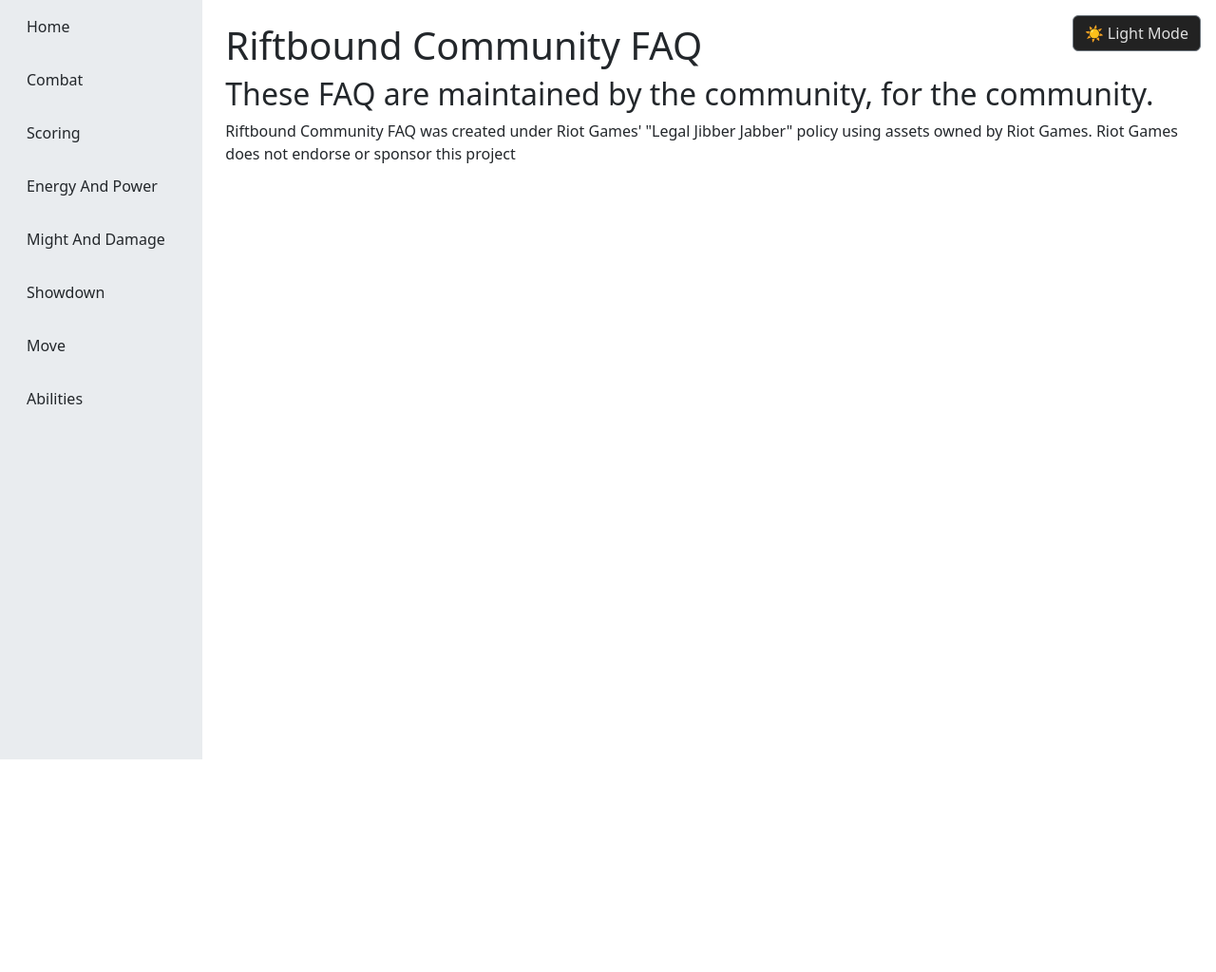
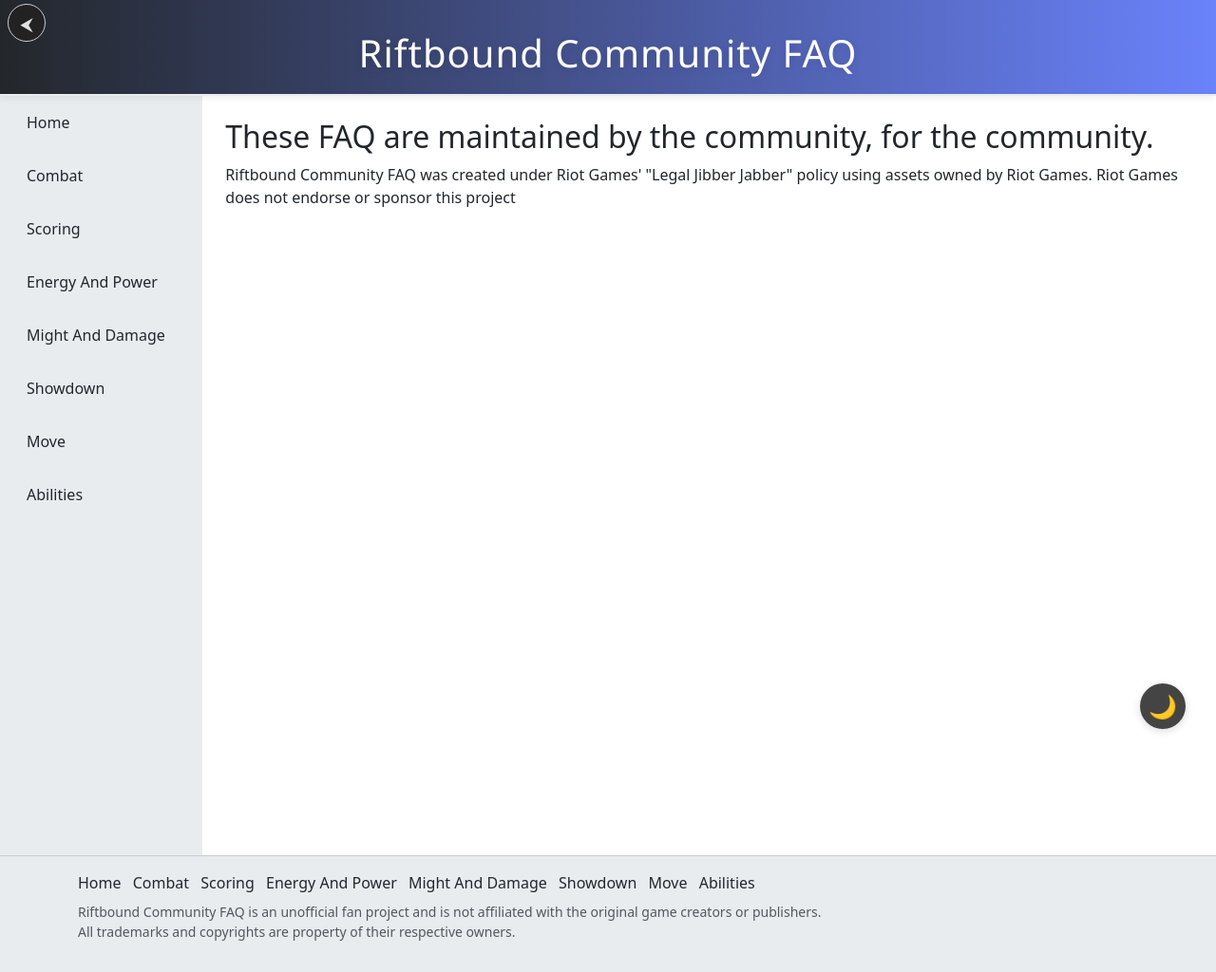
Before and after one commit to Somberlord/riftboundfaq, a Flask app: page / in a window 1280 px wide. Shown: the whole page at 95% size. Before the commit the page ends 800 px from the top, so only its background shows below. Run offline with Flask 3, Linux system fonts and the light colour scheme.

Commit message:
feat(Banner_Footer): Added Banner and Footer for the site Darkmode updates

```diff
--- a/app/static/darkmodeHandler.js
+++ b/app/static/darkmodeHandler.js
@@ -24,21 +24,52 @@ function updateMightIcons() {
     });
 }
 
-document.addEventListener('DOMContentLoaded', function() {
-    // Restore dark mode if previously set
-    const darkPref = localStorage.getItem('darkMode') === 'true';
-    document.body.classList.toggle('dark-mode', darkPref);
-    document.body.classList.toggle('light-mode', !darkPref);
-    // Add toggle button if not present
-    if (!document.getElementById('darkModeBtn')) {
-        const btn = document.createElement('button');
-        btn.id = 'darkModeBtn';
-        btn.className = 'btn btn-secondary position-fixed m-3';
-        btn.style.top = '0';
-        btn.style.right = '0';
-        btn.onclick = toggleDarkMode;
-        document.body.appendChild(btn);
+document.addEventListener('DOMContentLoaded', function () {
+    const toggleBtn = document.getElementById('darkmode-toggle');
+    const icon = document.getElementById('darkmode-toggle-icon');
+    if (!toggleBtn) return;
+
+    function setIcon(isDark) {
+        icon.textContent = isDark ? '☀️' : '🌙';
     }
-    updateDarkModeButton();
-    updateMightIcons();
+
+    function setDarkMode(isDark) {
+        document.body.classList.toggle('dark-mode', isDark);
+        document.body.classList.toggle('light-mode', !isDark);
+        setIcon(isDark);
+    }
+
+    // Load preference
+    let dark = localStorage.getItem('darkmode') === 'true';
+    setDarkMode(dark);
+
+    toggleBtn.addEventListener('click', function () {
+        dark = !dark;
+        setDarkMode(dark);
+        localStorage.setItem('darkmode', dark);
+        // Swap might icon if present
+        document.querySelectorAll('.might-icon').forEach(function(img) {
+            if (img.dataset.light && img.dataset.dark) {
+                img.src = dark ? img.dataset.dark : img.dataset.light;
+            }
+        });
+    });
+
+    // Sidebar collapse logic
+    const sidebar = document.getElementById('sidebar');
+    const sidebarToggle = document.getElementById('sidebar-toggle');
+    const sidebarToggleIcon = document.getElementById('sidebar-toggle-icon');
+    if (sidebar && sidebarToggle && sidebarToggleIcon) {
+        let collapsed = localStorage.getItem('sidebar-collapsed') === 'true';
+        function setSidebar(collapsed) {
+            sidebar.classList.toggle('collapsed', collapsed);
+            sidebarToggleIcon.textContent = collapsed ? '⮞' : '⮜';
+        }
+        setSidebar(collapsed);
+        sidebarToggle.addEventListener('click', function () {
+            collapsed = !collapsed;
+            setSidebar(collapsed);
+            localStorage.setItem('sidebar-collapsed', collapsed);
+        });
+    }
 });
--- a/app/static/style.css
+++ b/app/static/style.css
@@ -16,7 +16,7 @@
 
 /* Dark mode styles */
 body.dark-mode {
-  background: #181a1b !important;
+  background: #23272b !important;
   color: #e0e0e0 !important;
 }
 body.dark-mode .sidebar {
@@ -41,10 +41,13 @@ body.dark-mode .btn-secondary {
   background: #fff !important;
   color: #23272b !important;
 }
+body.dark-mode .legal-notes {
+  color: #bdbdbd !important;
+}
 
 /* Light mode styles for toggle */
 body.light-mode {
-  background: #f8f9fa !important;
+  background: #fff !important;
   color: #23272b !important;
 }
 body.light-mode .sidebar {
@@ -80,3 +83,154 @@ body.light-mode .themed-list .list-group-item {
   color: #23272b !important;
   border-color: #e9ecef !important;
 }
+
+/* Footer styles */
+.site-footer {
+  background: #e9ecef;
+  color: #23272b;
+  border-top: 1px solid #ccc;
+  position: static;
+  width: 100%;
+  z-index: 100;
+}
+.site-footer a {
+  color: #23272b;
+  text-decoration: none;
+}
+.site-footer a:hover {
+  text-decoration: underline;
+}
+body.dark-mode .site-footer {
+  background: #181a1b;
+  color: #e0e0e0;
+  border-top: 1px solid #23272b;
+}
+body.dark-mode .site-footer a {
+  color: #e0e0e0;
+}
+body.dark-mode .site-footer a:hover {
+  text-decoration: underline;
+}
+
+/* Banner styles */
+.site-banner {
+  width: 100%;
+  background: linear-gradient(90deg, #23272b 0%, #6a82fb 100%) !important;
+  color: #fff;
+  text-align: center;
+  padding: 2rem 1rem 1.2rem 1rem;
+  font-size: 2.2rem;
+  font-weight: 700;
+  letter-spacing: 1px;
+  box-shadow: 0 2px 8px rgba(0,0,0,0.07);
+  border-bottom: 2px solid #e9ecef;
+  position: sticky;
+  top: 0;
+  left: 0;
+  z-index: 102;
+}
+.site-banner .banner-title {
+  margin: 0;
+  font-family: 'Segoe UI', 'Arial', sans-serif;
+  text-shadow: 0 2px 8px rgba(0,0,0,0.10);
+}
+body.dark-mode .site-banner {
+  background: linear-gradient(90deg, #23272b 0%, #6a82fb 100%) !important;
+  color: #e0e0e0;
+  border-bottom: 2px solid #23272b;
+  box-shadow: 0 2px 12px rgba(0,0,0,0.18);
+}
+body.dark-mode .site-banner .banner-title {
+  color: #e0e0e0;
+  text-shadow: 0 2px 12px rgba(0,0,0,0.25);
+}
+
+/* Dark mode toggle floating button */
+.darkmode-toggle-btn {
+  position: fixed;
+  bottom: 2rem;
+  right: 2rem;
+  z-index: 200;
+  background: #444;
+  color: #fff;
+  border: none;
+  border-radius: 50%;
+  width: 48px;
+  height: 48px;
+  display: flex;
+  align-items: center;
+  justify-content: center;
+  box-shadow: 0 2px 8px rgba(0,0,0,0.15);
+  font-size: 1.5rem;
+  cursor: pointer;
+  transition: background 0.2s, color 0.2s;
+}
+.darkmode-toggle-btn:hover {
+  background: #222;
+  color: #ffd700;
+}
+body.dark-mode .darkmode-toggle-btn {
+  background: #23272b;
+  color: #ffd700;
+}
+body.dark-mode .darkmode-toggle-btn:hover {
+  background: #181a1b;
+  color: #fff;
+}
+
+/* Sidebar toggle button */
+.sidebar-toggle-btn {
+  position: absolute;
+  top: 50%;
+  left: 0.5rem;
+  transform: translateY(-50%);
+  z-index: 110;
+  border-radius: 50%;
+  width: 40px;
+  height: 40px;
+  display: flex;
+  align-items: center;
+  justify-content: center;
+  font-size: 1.2rem;
+  background: #e9ecef;
+  color: #23272b;
+  border: 1px solid #ccc;
+  transition: background 0.2s, color 0.2s;
+}
+.sidebar-toggle-btn:hover {
+  background: #23272b;
+  color: #ffd700;
+}
+body.dark-mode .sidebar-toggle-btn {
+  background: #23272b;
+  color: #e0e0e0;
+  border: 1px solid #444;
+}
+body.dark-mode .sidebar-toggle-btn:hover {
+  background: #181a1b;
+  color: #ffd700;
+}
+
+/* Collapsed sidebar styles */
+.sidebar.collapsed {
+  width: 0 !important;
+  min-width: 0 !important;
+  overflow: hidden !important;
+  padding: 0 !important;
+  border: none !important;
+}
+.sidebar.collapsed ul {
+  display: none;
+}
+
+@media (max-width: 600px) {
+  .site-banner {
+    font-size: 1.2rem;
+    padding: 1.2rem 0.5rem 0.7rem 0.5rem;
+  }
+}
+@media (max-width: 991.98px) {
+  .sidebar-toggle-btn {
+    display: none !important;
+  }
+}
--- a/app/templates/base.html
+++ b/app/templates/base.html
@@ -11,15 +11,29 @@
   <script defer src="static/darkmodeHandler.js"></script>
 </head>
 <body>
+  <!-- Site Banner -->
+  <div class="site-banner">
+    <h1 class="banner-title">Riftbound Community FAQ</h1>
+  </div>
   <!-- Bouton visible sur mobile -->
   <button class="btn btn-primary d-md-none m-2" type="button" data-bs-toggle="offcanvas" data-bs-target="#offcanvasSidebar">
     ☰
   </button>
 
-    <div class="container-fluid">
+  <!-- Floating Dark Mode Toggle Button -->
+  <button id="darkmode-toggle" class="darkmode-toggle-btn" title="Toggle dark mode" aria-label="Toggle dark mode">
+    <span id="darkmode-toggle-icon">🌙</span>
+  </button>
+
+  <!-- Collapsible Sidebar Toggle Button (desktop only) -->
+  <button id="sidebar-toggle" class="btn btn-secondary d-none d-md-block sidebar-toggle-btn" type="button" title="Toggle sidebar" aria-label="Toggle sidebar" style="position:absolute;top:1.5rem;left:0.5rem;z-index:110;">
+    <span id="sidebar-toggle-icon">⮜</span>
+  </button>
+
+  <div class="container-fluid">
     <div class="row">
       <!-- Sidebar visible à partir de md -->
-      <nav class="col-md-3 col-lg-2 d-none d-md-block sidebar">
+      <nav id="sidebar" class="col-md-3 col-lg-2 d-none d-md-block sidebar">
         <ul class="navbar-nav me-auto mb-2 mb-lg-0">
             {% for entry in navlist %}
             <li class="nav-item"><a class="nav-link" href="{{ entry }}">{{ entry.replace('_',' ').title() }}</a></li>
@@ -28,7 +42,6 @@
       </nav>
 
       <main class="col-md-9 col-lg-10 p-4">
-      <h1>Riftbound Community FAQ</h1>
       <!-- Contenu principal -->
       {% block content %}{% endblock %}
       </main>
@@ -52,4 +65,21 @@
 
   <script src="https://cdn.jsdelivr.net/npm/bootstrap@5.3.7/dist/js/bootstrap.bundle.min.js" integrity="sha384-ndDqU0Gzau9qJ1lfW4pNLlhNTkCfHzAVBReH9diLvGRem5+R9g2FzA8ZGN954O5Q" crossorigin="anonymous"></script>
 </body>
+<footer class="site-footer py-3">
+  <div class="container">
+    <nav>
+      <ul class="footer-nav list-inline mb-2">
+        {% for entry in navlist %}
+          <li class="list-inline-item"><a href="{{ entry }}">{{ entry.replace('_',' ').title() }}</a></li>
+        {% endfor %}
+      </ul>
+    </nav>
+    <div class="legal-notes small text-muted mt-2">
+      <p>
+        Riftbound Community FAQ is an unofficial fan project and is not affiliated with the original game creators or publishers.<br>
+        All trademarks and copyrights are property of their respective owners.
+      </p>
+    </div>
+  </div>
+</footer>
 </html>
```
